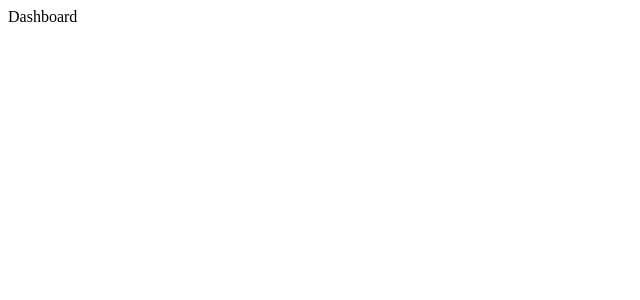
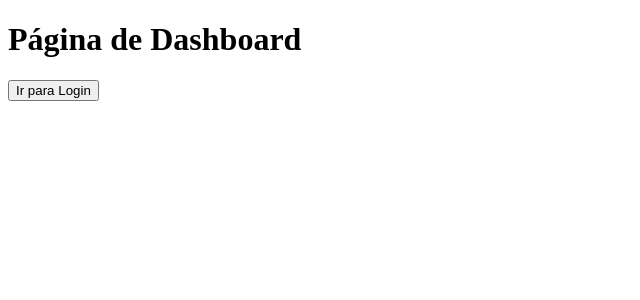
Before and after one commit to Rafiere/project_projeto-base-react, a React (Create React App) app: page /dashboard in a window 1280 px wide. Shown: the top 300 px of the page, without its empty margins (0-640 px from the left). Built offline with nearby package versions, Linux system fonts and the light colour scheme.

Commit message:
feat: adding dashboard page.

```diff
--- a/src/app/pages/dashboard/Dashboard.tsx
+++ b/src/app/pages/dashboard/Dashboard.tsx
@@ -1,5 +1,17 @@
 import React from "react";
+import { useNavigate } from "react-router-dom";
 
 export const Dashboard = () => {
-  return <div>Dashboard</div>;
+  const navigate = useNavigate();
+
+  const handleClick = () => {
+    navigate("/login");
+  };
+
+  return (
+    <div>
+      <h1>Página de Dashboard</h1>
+      <button onClick={handleClick}>Ir para Login</button>
+    </div>
+  );
 };
```
